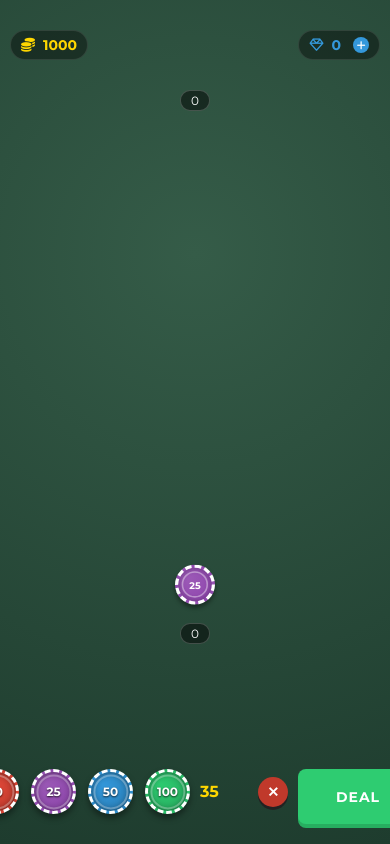
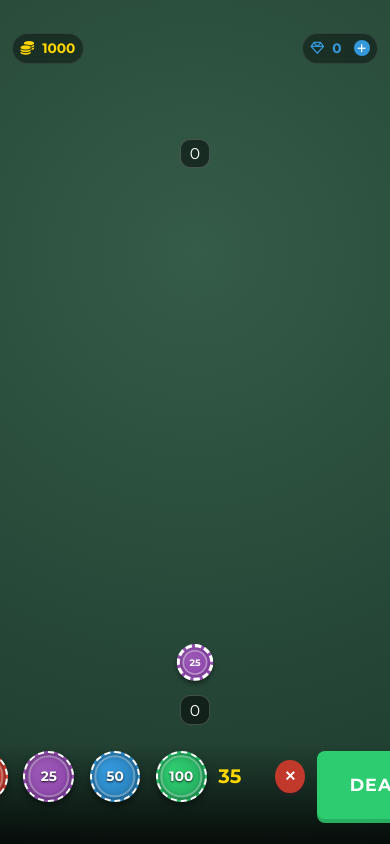
Before and after one commit to bidenureserkilozeramobonide-sys/Blackjack, a plain HTML site: page index.html in a window 390 px wide. Both pictures are taken after a click on the element "25". Shown: the top 844 px of the page. Drawn offline with Linux system fonts and the light colour scheme.

Commit message:
Refactor mobile UI to use relative fluid units (vh/vw)

```diff
--- a/css/responsive.css
+++ b/css/responsive.css
@@ -1,108 +1,172 @@
+/* --- MOBILE RESPONSIVENESS (FLUID) --- */
+/* Target any screen narrower than typical tablet */
+@media (max-width: 768px) {
 
-/* --- MOBILE RESPONSIVENESS --- */
-@media (max-width: 480px) {
     /* Header Compact */
     .hud-header {
-        padding: 10px;
+        padding: 1.5vh 3vw;
     }
 
     .currency-display {
-        padding: 5px 10px;
-        font-size: 14px;
+        padding: 0.8vh 2vw;
+        font-size: 3.5vw;
+        /* Text scales with width */
     }
 
     /* Scaling Table Area */
+    .game-table {
+        /* Ensure table takes available space but leaves room for bottom controls */
+        justify-content: flex-start;
+        padding-top: 5vh;
+    }
+
     .card {
-        width: 50px;
-        height: 72px;
-        margin-left: -25px;
+        width: 14vw;
+        /* Relative card size */
+        height: 19.6vw;
+        /* Maintain ~1.4 aspect ratio */
+        margin-left: -7vw;
+        max-width: 80px;
+        max-height: 112px;
     }
 
     .card-center {
-        font-size: 24px;
+        font-size: 6vw;
     }
 
     .card-corner div:first-child {
-        font-size: 11px;
+        font-size: 3vw;
     }
 
     .cards-container {
-        height: 90px;
+        height: 22vw;
+        margin-top: 1vh;
     }
 
-    /* Compact Bet Stack */
+    .hand-score {
+        font-size: 4vw;
+        padding: 0.5vh 2vw;
+    }
+
+    /* Elastic Bet Stack Position */
     .bet-stack {
-        bottom: 180px; /* Adjust for smaller screen space */
-        height: 80px;
-        transform: translateX(-50%) scale(0.8); /* Scale down whole stack */
+        /* Positioned relative to viewport height to avoid overlap */
+        bottom: 22vh;
+        height: 10vh;
+        transform: translateX(-50%) scale(0.8);
+        width: 100vw;
+        /* Full width execution context */
+        align-items: flex-end;
+    }
+
+    .visual-chip {
+        width: 12vw;
+        height: 12vw;
+        font-size: 3vw;
+        margin-bottom: -10vw;
+    }
+
+    .chip-column {
+        width: 12vw;
+    }
+
+    .chip-column.type-10+.chip-column.type-10,
+    .chip-column.type-25+.chip-column.type-25,
+    .chip-column.type-50+.chip-column.type-50,
+    .chip-column.type-100+.chip-column.type-100 {
+        margin-left: -8vw;
     }
 
     /* Message Adjustment */
     .message {
-        font-size: 20px;
+        font-size: 8vw;
+        top: 45%;
     }
 
-    /* Bottom Controls Compression */
+    /* Bottom Controls Compression - Fixed to bottom viewport */
     .game-controls {
-        padding: 10px;
-        padding-bottom: 20px;
+        padding: 1vh 2vw;
+        padding-bottom: 3vh;
+        /* Safe area for modern phones */
+        position: absolute;
+        bottom: 0;
+        background: linear-gradient(to top, rgba(0, 0, 0, 0.8), transparent);
+        /* Gradient bg for readability */
     }
 
     .bet-adjust {
-        gap: 8px; /* Reduce gap between chips */
-        margin-bottom: 10px;
+        gap: 2vw;
+        margin-bottom: 2vh;
     }
 
     /* Smaller Interaction Chips */
     .chip {
-        width: 45px;
-        height: 45px;
-        font-size: 12px;
-        border-width: 3px;
-        margin: 0 2px; /* Tighter margins */
+        width: 13vw;
+        height: 13vw;
+        max-width: 60px;
+        max-height: 60px;
+        font-size: 3.5vw;
+        border-width: 2px;
+        margin: 0 1vw;
     }
 
     .bet-value {
-        font-size: 16px;
-        min-width: 40px;
+        font-size: 5vw;
+        min-width: 10vw;
     }
 
     .btn-round {
-        width: 30px;
-        height: 30px;
-        font-size: 14px;
+        width: 9vw;
+        height: 9vw;
+        font-size: 4vw;
     }
 
-    /* Smaller Action Buttons */
+    /* Action Buttons */
+    .control-group {
+        gap: 3vw;
+        width: 100%;
+        max-width: 100%;
+    }
+
     button {
-        font-size: 14px;
-        padding: 12px 0;
+        font-size: 4.5vw;
+        padding: 2vh 0;
+        border-radius: 10px;
+    }
+}
+
+/* Landscape Mode Tweak */
+@media (max-height: 500px) and (orientation: landscape) {
+    .app-container {
+        flex-direction: row;
+    }
+
+    .hud-header {
+        width: 100%;
+        position: absolute;
+        top: 0;
+    }
+
+    .game-table {
+        width: 70%;
+        padding-top: 40px;
+    }
+
+    .game-controls {
+        width: 30%;
+        height: 100%;
+        right: 0;
+        bottom: 0;
+        flex-direction: column;
+        justify-content: center;
+        background: rgba(0, 0, 0, 0.5);
+    }
+
+    .bet-adjust {
+        flex-wrap: wrap;
     }
 
     .control-group {
-        gap: 10px;
+        flex-direction: column;
     }
 }
-
-/* Landscape Mode Tweak (Optional but good) */
-@media (max-height: 500px) and (orientation: landscape) {
-    .app-container {
-        flex-direction: row;
-        flex-wrap: wrap;
-    }
-    .game-table {
-        height: 100vh;
-    }
-    .hud-header {
-        position: absolute;
-        top: 0;
-        left: 0;
-        width: 100%;
-    }
-    .game-controls {
-        position: absolute;
-        bottom: 0;
-        right: 0;
-        width: 200px;
-    }
-}
```
